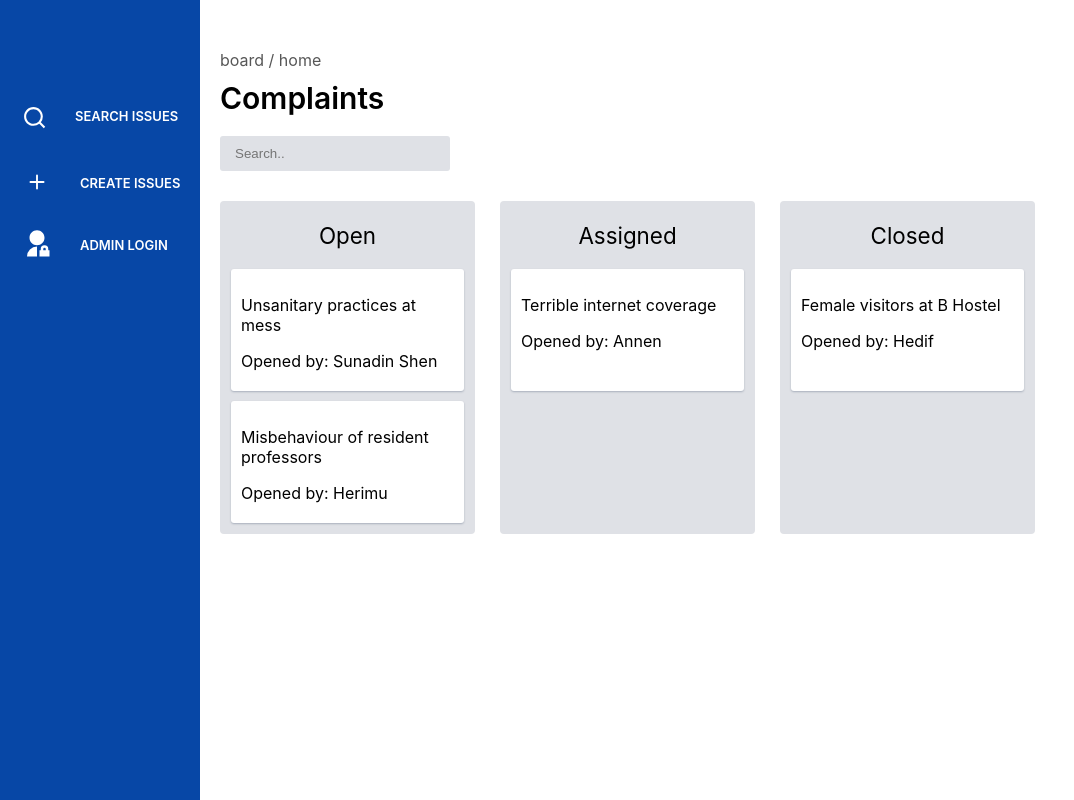
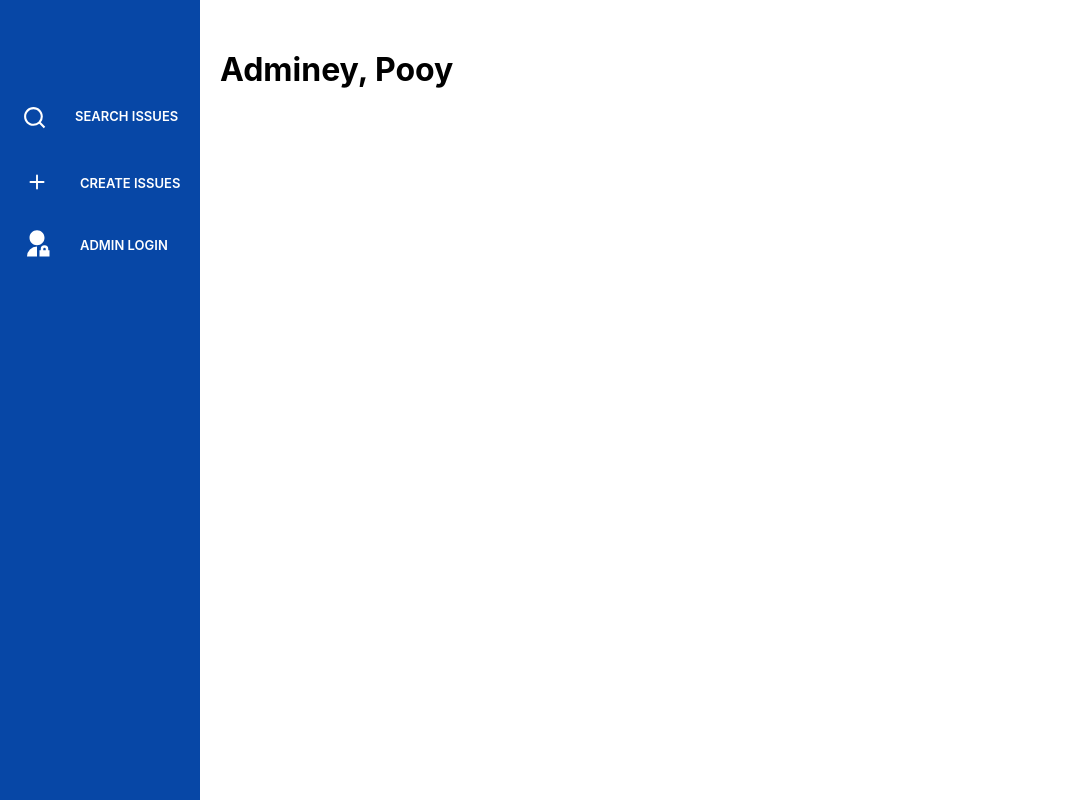
Before and after one commit to Jawadtp/Complaints-Filing-System, a React (Create React App) app in the folder client/: page / in a window 1280 px wide. Both pictures are taken after a click on the element "ADMIN LOGIN". Shown: the whole page, without its empty margins (0-1074 px from the left). Built offline with nearby package versions, Linux system fonts and the light colour scheme.

Commit message:
Admin login page base setup

```diff
--- /dev/null
+++ b/client/src/components/AdminLogin.js
@@ -0,0 +1,8 @@
+
+function AdminLogin(){
+    return(
+        <h1>Adminey, Pooy</h1>
+    )
+}
+
+export default AdminLogin
--- a/client/src/views/Landing.js
+++ b/client/src/views/Landing.js
@@ -3,13 +3,13 @@ import {BsPlus} from 'react-icons/bs'
 import {RiSearchLine,RiAdminFill} from 'react-icons/ri'
 import ComplaintsView from '../components/ComplaintsView'
 import CreateIssue from '../components/CreateIssue'
-
+import AdminLogin from '../components/AdminLogin'
 
 const Landing = () =>
 {
 
     const [complaints, setComplaints] = useState([])
-    const [view, setView] = useState(0) //Views: 0 - default, 1 - create issue
+    const [view, setView] = useState(0) //Views: 0 - default, 1 - create issue,2 - admin login
 
     useEffect(() =>
     {
@@ -77,7 +77,19 @@ const Landing = () =>
 
     function onAdminLoginClick()
     {
-        setView(0) //0 - complaints view
+        setView(2) //0 - complaints view
+    }
+
+    function setPageContent(view){
+        if(view === 0){
+            return(<ComplaintsView complaints={complaints}/>)
+        }
+        else if(view === 1){
+            return(<CreateIssue/>)
+        }
+        else{
+            return(<AdminLogin/>)
+        }
     }
 
     return (
@@ -102,7 +114,8 @@ const Landing = () =>
             </div>
 
             <div className="pageContent">
-                {!view?<ComplaintsView complaints={complaints}/>:<CreateIssue/>}
+                {setPageContent(view)}
+                {/* {!view?<ComplaintsView complaints={complaints}/>:<CreateIssue/>} */}
             </div>
         </div>
     )
```
